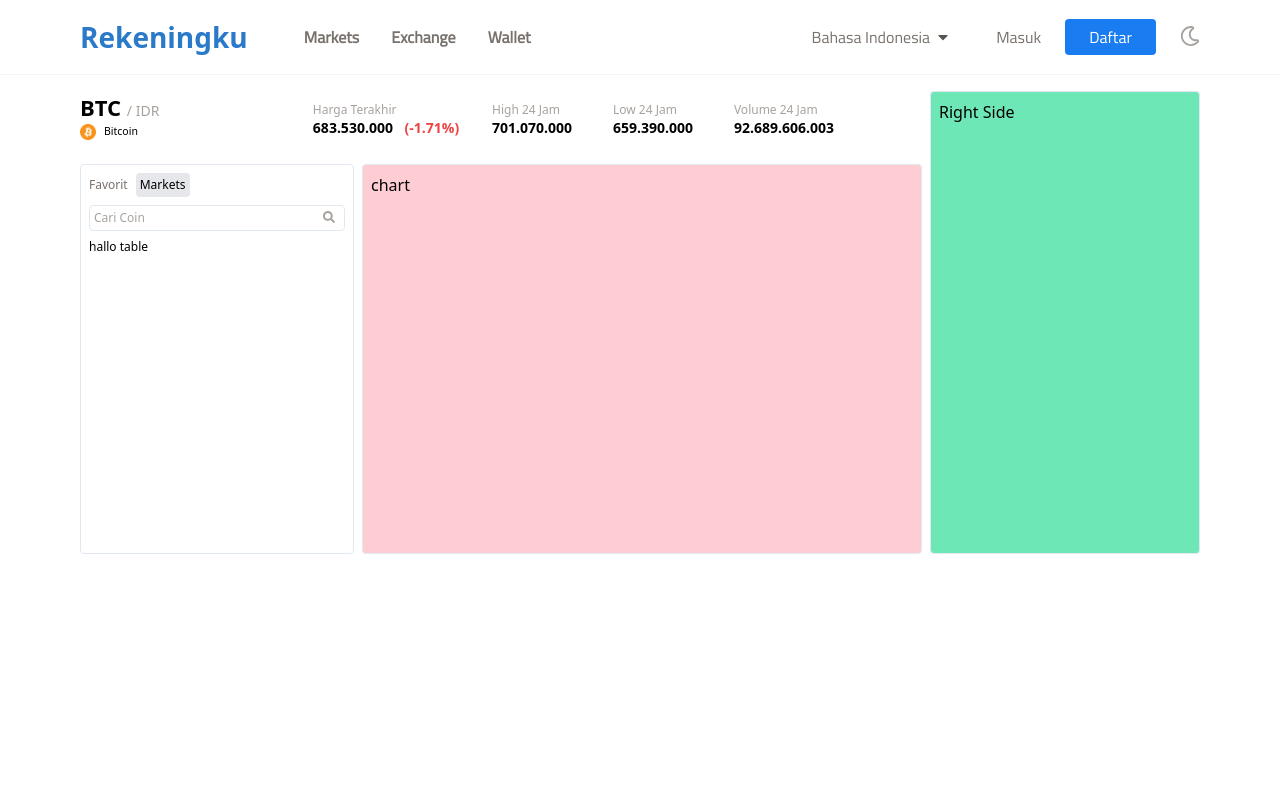
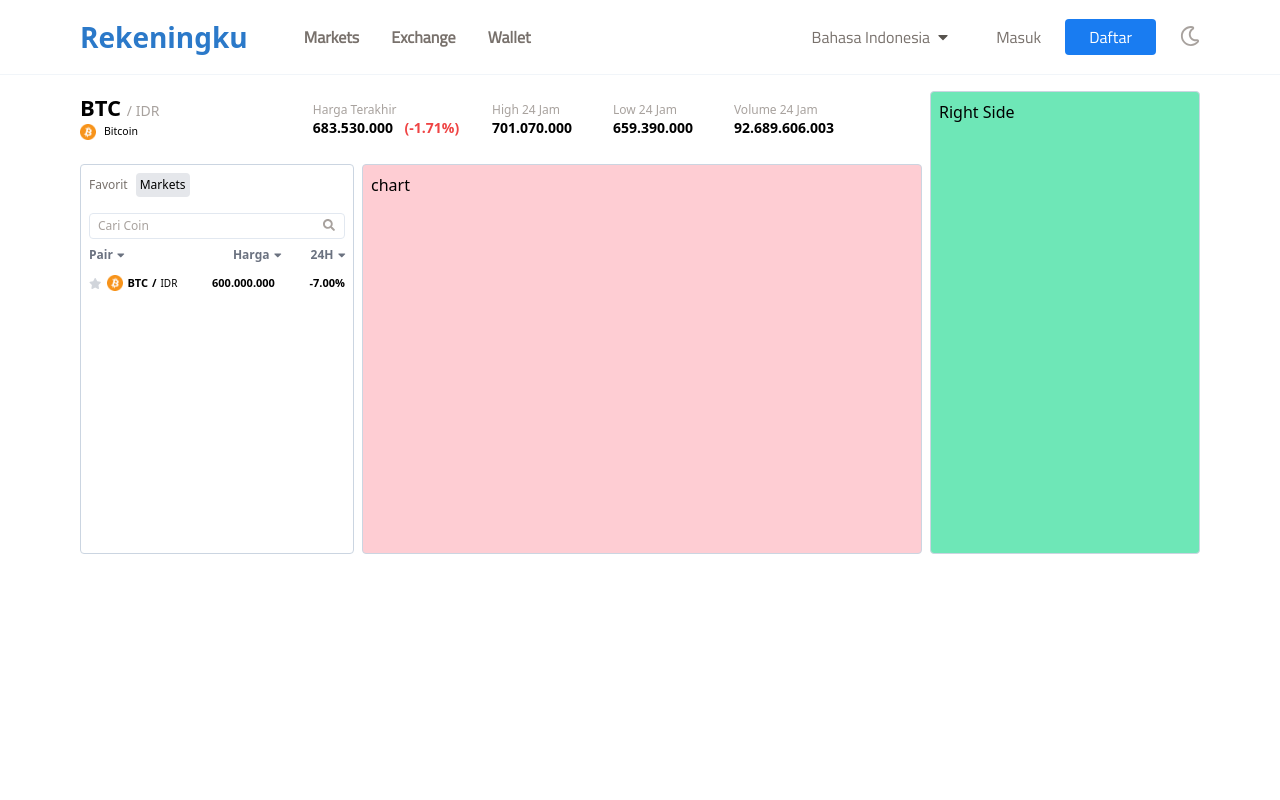
Before and after one commit to nadrianfikri/clone-rekeningku, a React (Create React App) app: page /trade in a window 1280 px wide. Shown: the top 800 px of the page. Built offline with nearby package versions, Linux system fonts and the light colour scheme.

Commit message:
done markets section

```diff
--- a/src/components/atoms/Button.js
+++ b/src/components/atoms/Button.js
@@ -1,3 +1,6 @@
+import { faCaretDown } from '@fortawesome/free-solid-svg-icons';
+import { FontAwesomeIcon } from '@fortawesome/react-fontawesome';
+
 export default function Button(props) {
   return (
     <button className={` p-2 rounded-md ${props.className}`} type={props.type} onClick={props.onClick}>
@@ -6,3 +9,13 @@ export default function Button(props) {
     </button>
   );
 }
+
+export const SortButton = (props) => {
+  return (
+    <button className={`text-gray-500 text-xs font-bold ${props.className}`} type="button" onClick={props.onClick}>
+      {props.text}
+      {props.children}
+      <FontAwesomeIcon icon={faCaretDown} className="ml-1" />
+    </button>
+  );
+};
--- /dev/null
+++ b/src/components/atoms/CoinPair.js
@@ -0,0 +1,13 @@
+import CoinLogo from './CoinLogo';
+import { Row } from './Direction';
+
+function CoinPair(props) {
+  return (
+    <Row className="text-[11px] items-center gap-1">
+      <CoinLogo src={props.logo} name={props.code} />
+      <span className="font-bold">{props.code}</span>/<span className="text-[10px] font-normal">IDR</span>
+    </Row>
+  );
+}
+
+export default CoinPair;
--- a/src/components/atoms/Search.js
+++ b/src/components/atoms/Search.js
@@ -2,9 +2,9 @@ import { faSearch } from '@fortawesome/free-solid-svg-icons';
 import { FontAwesomeIcon } from '@fortawesome/react-fontawesome';
 function Search(props) {
   return (
-    <div className="relative">
-      <input onChange={props.onChange} className="p-1  w-full rounded border border-slate-200 focus:outline-none placeholder:text-stone-400" type="text" placeholder="Cari Coin" />
-      <FontAwesomeIcon className="absolute  top-[6px] right-[10px] text-stone-400" icon={faSearch} />
+    <div className="relative px-2">
+      <input onChange={props.onChange} className="py-1 px-2  w-full rounded border border-slate-200 focus:outline-none placeholder:text-stone-400" type="text" placeholder="Cari Coin" />
+      <FontAwesomeIcon className="absolute  top-[6px] right-[18px] text-stone-400" icon={faSearch} />
     </div>
   );
 }
--- a/src/components/atoms/Table.js
+++ b/src/components/atoms/Table.js
@@ -0,0 +1,73 @@
+import { faStar } from '@fortawesome/free-solid-svg-icons';
+import { FontAwesomeIcon } from '@fortawesome/react-fontawesome';
+import CoinLogo from './CoinLogo';
+
+function Table({ children }) {
+  return <table className="text-right w-full  text-xs font-normal border border-gray-400 ">{children}</table>;
+}
+function THeader(props) {
+  return (
+    <thead className="text-gray-500 ">
+      <tr className="">
+        <th className="text-left">{props.head1}</th>
+        <th>{props.head2}</th>
+        <th>{props.head3}</th>
+      </tr>
+    </thead>
+  );
+}
+
+function TData(props) {
+  return (
+    <tr className="relative hover:bg-stone-200 cursor-pointer font-semibold text-[11px]" onClick={props.onClick}>
+      <td className="text-left font-light flex gap-1  items-center">
+        <FontAwesomeIcon className="relative text-gray-300 mr-[2px] z-10 hover:text-yellow-500" icon={faStar} onClick={props.onToggle} />
+        <CoinLogo src={props.coinLogo} name={props.data1} />
+        <span className="font-bold">{props.data1}</span>/<span className="text-[10px]">IDR</span>
+      </td>
+      <td>{props.data2}</td>
+      <td>{props.data3}</td>
+    </tr>
+  );
+}
+function TBody({ children }) {
+  return <tbody className="overflow-auto">{children}</tbody>;
+}
+
+function TFoot(props) {
+  return (
+    <tfoot className="font-bold text-xs md:text-lg">
+      <tr>
+        <td></td>
+        <td></td>
+        <td></td>
+        <td></td>
+        <td className="py-2">Total</td>
+        <td className="py-2">:</td>
+        <td className="text-red-600 py-2">{props.total}</td>
+      </tr>
+    </tfoot>
+  );
+}
+function TData2(props) {
+  return (
+    <tr className="border-b border-grey-600  overflow-hidden">
+      <td className="px-2">{props.no}</td>
+      <td>{props.user}</td>
+      <td className="md:w-64 ">{props.trip}</td>
+      <td>
+        <a href={props.proofTF} target="_blank" rel="noreferrer">
+          <img className="w-20" src={props.proofTF} alt="proof" />{' '}
+        </a>
+      </td>
+      <td className="">{props.updatedAt}</td>
+      <td className={`font-bold ${props.statusStyle} py-4`}>{props.status}</td>
+      <td>
+        <button onClick={props.onClick} type="button">
+          <img id={props.id} src="/assets/icons/search.svg" alt="icon" />
+        </button>
+      </td>
+    </tr>
+  );
+}
+export { Table, THeader, TBody, TData, TData2, TFoot };
--- /dev/null
+++ b/src/components/molecules/MarketTable.js
@@ -0,0 +1,33 @@
+import { faStar } from '@fortawesome/free-solid-svg-icons';
+import { FontAwesomeIcon } from '@fortawesome/react-fontawesome';
+import { Col, Row } from '../atoms/Direction';
+import { SortButton } from '../atoms/Button';
+import CoinPair from '../atoms/CoinPair';
+
+function MarketTable(props) {
+  return <Col className="w-full overflow-auto">{props.children}</Col>;
+}
+export const MarketTableData = (props) => {
+  return (
+    <Row className="py-1 px-2 gap-1 items-center w-full text-[11px] font-semibold hover:bg-stone-100">
+      <FontAwesomeIcon className="text-gray-300 mr-[2px] z-10 cursor-pointer" icon={faStar} onClick={props.onToggle} />
+      <button onClick={props.onClick} className=" flex w-full justify-between font-semibold ">
+        <CoinPair logo={props.logo} code={props.code} />
+        <p>{props.price}</p>
+        <p>{props.percent}</p>
+      </button>
+    </Row>
+  );
+};
+
+export const SortBar = (props) => {
+  return (
+    <Row className="justify-between px-2 mb-2">
+      <SortButton onClick={props.onSortPair} className="flex-1 text-left " text={props.data1} />
+      <SortButton onClick={props.onSortPrice} className="flex-1 text-right" text={props.data2} />
+      <SortButton onClick={props.onSortPercent} className="w-16 text-right " text={props.data3} />
+    </Row>
+  );
+};
+
+export default MarketTable;
--- /dev/null
+++ b/src/components/molecules/SortBar.js
@@ -0,0 +1,14 @@
+import { SortButton } from '../atoms/Button';
+import { Row } from '../atoms/Direction';
+
+function SortBar(props) {
+  return (
+    <Row className="justify-between px-2">
+      <SortButton onClick={props.onSortPair} className="flex-1 text-left " text={props.data1} />
+      <SortButton onClick={props.onSortPrice} className="flex-1 text-right" text={props.data2} />
+      <SortButton onClick={props.onSortPercent} className="w-16 text-right " text={props.data3} />
+    </Row>
+  );
+}
+
+export default SortBar;
--- /dev/null
+++ b/src/components/organism/Markets.js
@@ -0,0 +1,22 @@
+import { Col, Row } from '../atoms/Direction';
+import Search from '../atoms/Search';
+import MarketTable, { SortBar, MarketTableData } from '../molecules/MarketTable';
+function Markets() {
+  return (
+    <Col className="w-[274px] h-[390px] border border-slate-300 rounded overflow-hidden text-xs space-y-2">
+      <Row className="space-x-2 p-2">
+        <button className="text-stone-500">Favorit</button>
+        <button className="rounded bg-gray-200 p-1">Markets</button>
+      </Row>
+      <Search />
+      <MarketTable>
+        <SortBar onSortPair onSortPrice onSortPercent data1="Pair" data2="Harga" data3="24H" />
+        <div className="overflow-auto">
+          <MarketTableData logo="./images/btc.jpeg" code="BTC" price="600.000.000" percent="-7.00%" onToggle onClick />
+        </div>
+      </MarketTable>
+    </Col>
+  );
+}
+
+export default Markets;
--- a/src/index.css
+++ b/src/index.css
@@ -1,4 +1,18 @@
 @import url('https://fonts.googleapis.com/css2?family=Titillium+Web&display=swap');
+
+html {
+  scroll-behavior: smooth;
+}
+::-webkit-scrollbar {
+  width: 3px;
+}
+::-webkit-scrollbar-track {
+  display: none;
+}
+::-webkit-scrollbar-thumb {
+  background: #b8b8b8;
+  border-radius: 5px;
+}
 
 @tailwind base;
 @tailwind components;
--- a/src/pages/Exchange/index.js
+++ b/src/pages/Exchange/index.js
@@ -1,9 +1,7 @@
-import { faSearch } from '@fortawesome/free-solid-svg-icons';
-import { FontAwesomeIcon } from '@fortawesome/react-fontawesome';
 import { Col, Row } from '../../components/atoms/Direction';
-import Search from '../../components/atoms/Search';
 import CurrentCoinStat from '../../components/organism/CurrentCoinStat';
 import Footer from '../../components/organism/Footer';
+import Markets from '../../components/organism/Markets';
 import Navbar from '../../components/organism/Navbar';
 
 function Exchange() {
@@ -30,22 +28,16 @@ function Exchange() {
     <div>
       <Navbar />
       <main className="relative min-h-screen px-4 md:px-10 lg:px-20 py-4">
-        <Row className="w-full space-x-2 ">
+        <Row className="w-full space-x-2">
           <Col className="flex-1">
             <CurrentCoinStat coinName="Bitcoin" code="BTC" pair="IDR" stat={currentStat} />
             <Row className="space-x-2">
-              <Col className="w-[274px] h-[390px] p-2 border border-slate-200 rounded overflow-auto text-xs space-y-2">
-                <Row className="space-x-2">
-                  <button className="text-stone-500">Favorit</button>
-                  <button className="rounded bg-gray-200 p-1">Markets</button>
-                </Row>
-                <Search />
-                <p className="">hallo table</p>
-              </Col>
-              <Col className="flex-1 p-2 border border-slate-200 rounded  bg-rose-200">chart</Col>
+              <Markets />
+              {/* chart */}
+              <Col className="flex-1 p-2 border border-slate-300 rounded  bg-rose-200">chart</Col>
             </Row>
           </Col>
-          <Col className="w-auto lg:w-[270px] p-2 border border-slate-200 rounded  bg-emerald-300">Right Side</Col>
+          <Col className="w-auto lg:w-[270px] p-2 border border-slate-300 rounded  bg-emerald-300">Right Side</Col>
         </Row>
       </main>
       <Footer />
```
